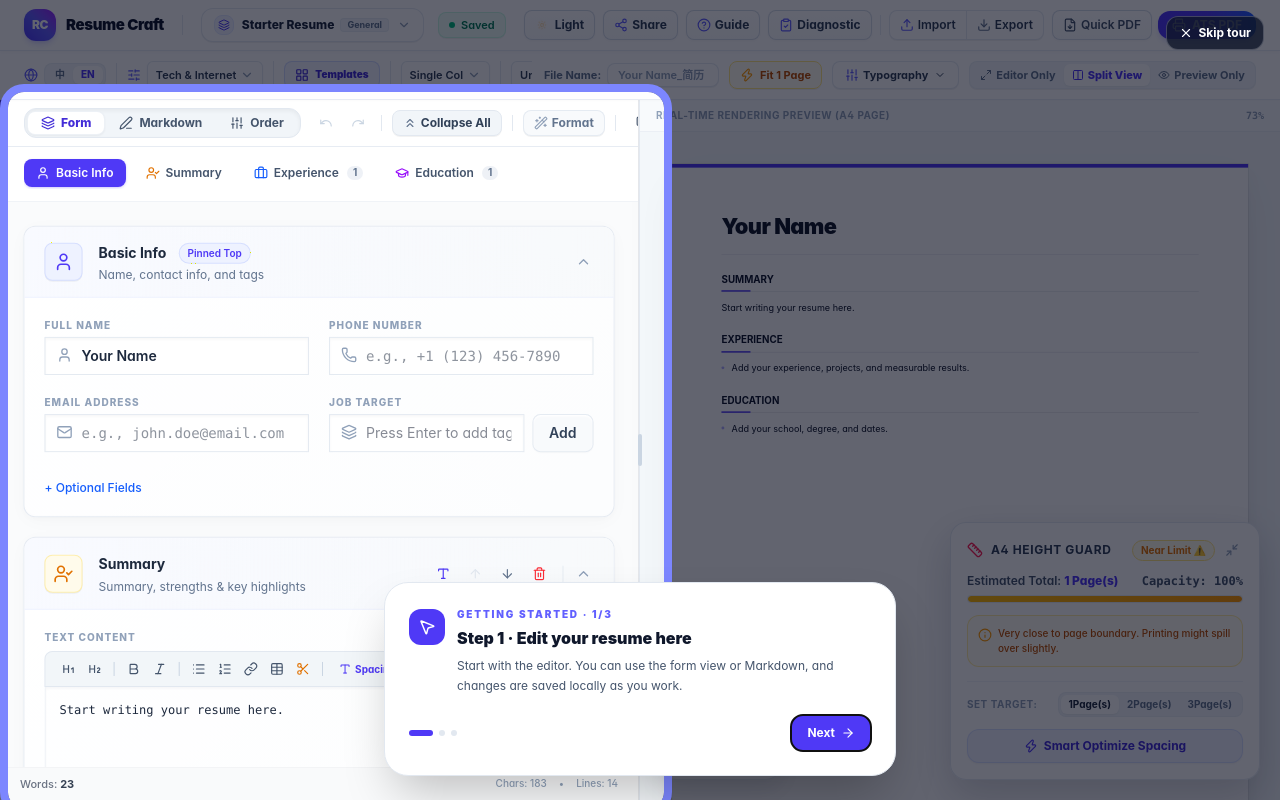
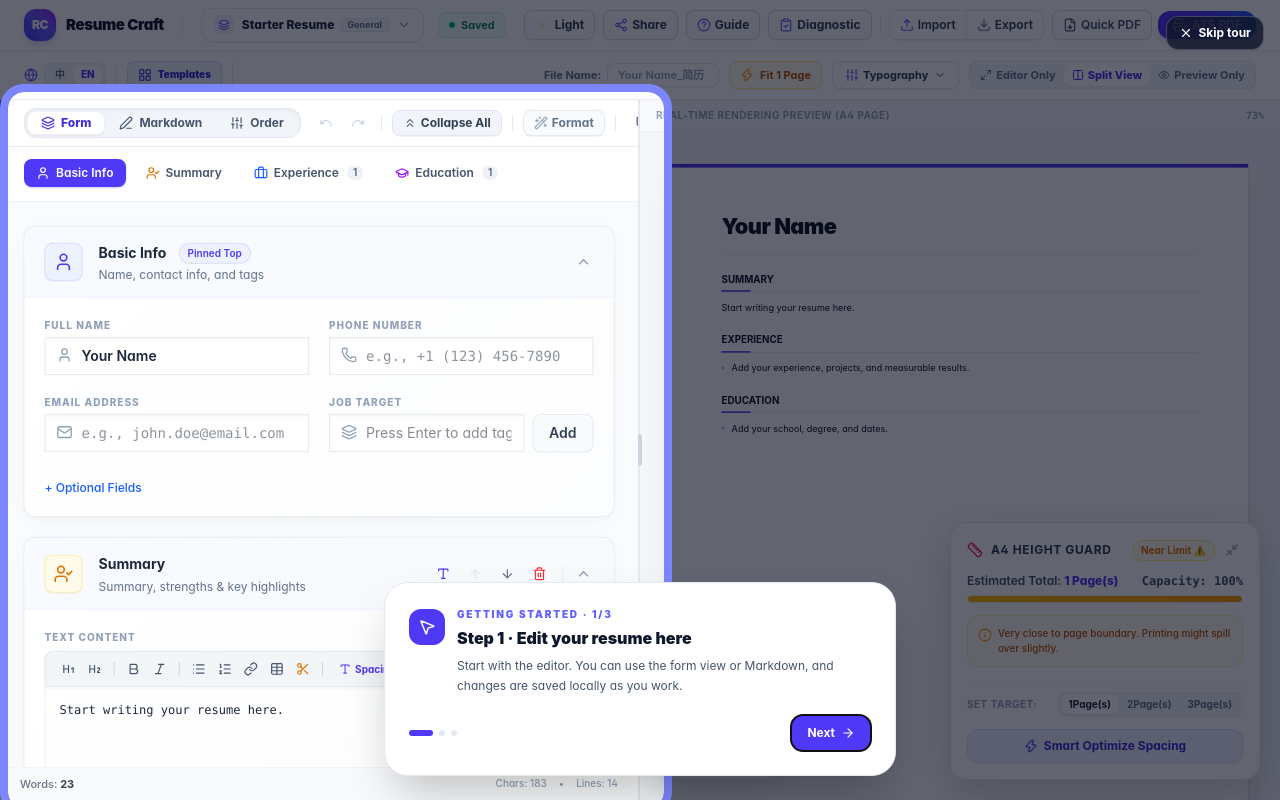
Before and after one commit to kunlong-luo/markdown-resume-builder, a React (Vite) app: page / in a window 1280 px wide. Built offline with nearby package versions, Linux system fonts and the light colour scheme.

Commit message:
ux: reduce toolbar selectors to template library only

```diff
--- a/src/components/toolbar/ToolbarSelectors.tsx
+++ b/src/components/toolbar/ToolbarSelectors.tsx
@@ -1,88 +1,18 @@
-import React, { useState } from 'react';
-import { SlidersHorizontal, LayoutGrid } from 'lucide-react';
-import { ResumeSettings, TemplateLayout, H2Style } from '../../types';
+import React from 'react';
+import { LayoutGrid } from 'lucide-react';
 import { useResumeStore } from '../../store/useResumeStore';
-import { CustomSelect, SelectOption } from '../ui/CustomSelect';
-import {
-  MASTER_PRESETS,
-  TOOLBAR_TRANSLATIONS,
-  findMatchingPresetId
-} from './toolbar-presets';
 
 interface ToolbarSelectorsProps {
-  onOpenAesthetics: () => void;
   onOpenTemplateCenter: () => void;
 }
 
 export function ToolbarSelectors({
-  onOpenAesthetics,
   onOpenTemplateCenter,
 }: ToolbarSelectorsProps) {
-  const {
-    settings,
-    updateSetting,
-    updateSettings,
-  } = useResumeStore();
+  const { settings } = useResumeStore();
   const isEn = settings.lang === 'en';
-  const t = isEn ? TOOLBAR_TRANSLATIONS.en : TOOLBAR_TRANSLATIONS.zh;
-
-  const [selectedPresetId, setSelectedPresetId] = useState<string>('tech');
-
-  const handleApplyPreset = (presetId: string) => {
-    if (!presetId) return;
-    if (presetId === 'custom') {
-      setSelectedPresetId('custom');
-      onOpenAesthetics();
-      return;
-    }
-    const preset = MASTER_PRESETS.find(p => p.id === presetId);
-    if (!preset) return;
-
-    setSelectedPresetId(presetId);
-    updateSettings(preset.settings as Partial<ResumeSettings>);
-  };
-
-  const currentPreset = findMatchingPresetId(settings, selectedPresetId);
-
-  const presetOptions: SelectOption[] = [
-    { value: 'custom', label: t.customStyle },
-    ...MASTER_PRESETS.map(p => ({
-      value: p.id,
-      label: isEn ? p.nameEn : p.name
-    }))
-  ];
-
-  const layoutOptions: SelectOption[] = [
-    { value: 'single', label: t.layoutSingle },
-    { value: 'two-column', label: t.layoutDouble },
-    { value: 'academic', label: t.layoutAcademic },
-    { value: 'modern-card', label: t.layoutModernCard },
-  ];
-
-  const titleStyleOptions: SelectOption[] = [
-    { value: 'accent-line', label: t.titleStyleLine },
-    { value: 'modern-badge', label: t.titleStyleBadge },
-    { value: 'minimal-clean', label: t.titleStyleMinimal },
-    { value: 'academic-line', label: t.titleStyleAcademic },
-    { value: 'bracket-tag', label: t.titleStyleBracket },
-  ];
 
   return (
-    <>
-      {/* Style Preset Selector */}
-      <div className="flex items-center gap-1.5 pr-2.5 border-r border-slate-200/90 dark:border-slate-800 shrink-0">
-        <SlidersHorizontal className="w-3.5 h-3.5 text-indigo-500 shrink-0 pointer-events-none" />
-        <CustomSelect
-          value={currentPreset}
-          onChange={handleApplyPreset}
-          options={presetOptions}
-          placeholder={t.customStyle}
-          size="xs"
-          triggerClassName="bg-indigo-50/90 dark:bg-indigo-950/60 border-indigo-200/80 dark:border-indigo-800/60 text-indigo-950 dark:text-indigo-300 font-bold text-[11px] h-7 rounded-lg hover:bg-indigo-100/80 dark:hover:bg-indigo-900/60 shadow-2xs"
-        />
-      </div>
-
-      {/* Visual Template Library */}
     <div className="flex items-center gap-1.5 pr-2.5 border-r border-slate-200/90 dark:border-slate-800 shrink-0">
       <button
         type="button"
@@ -94,28 +24,5 @@ export function ToolbarSelectors({
         {isEn ? 'Templates' : '模板库'}
       </button>
     </div>
-
-      {/* Template Column Layout Selector */}
-      <div className="flex items-center gap-1.5 pr-2.5 border-r border-slate-200/90 dark:border-slate-800 shrink-0">
-        <CustomSelect
-          value={settings.templateLayout}
-          onChange={(val) => updateSetting('templateLayout', val as TemplateLayout)}
-          options={layoutOptions}
-          size="xs"
-          triggerClassName="bg-white dark:bg-slate-800 border-slate-200/90 dark:border-slate-700 text-slate-700 dark:text-slate-200 font-medium text-[11px] h-7 rounded-lg hover:border-slate-300 dark:hover:border-slate-600 shadow-2xs"
-        />
-      </div>
-
-      {/* Title Style Selector */}
-      <div className="flex items-center gap-1.5 shrink-0">
-        <CustomSelect
-          value={settings.h2Style}
-          onChange={(val) => updateSetting('h2Style', val as H2Style)}
-          options={titleStyleOptions}
-          size="xs"
-          triggerClassName="bg-white dark:bg-slate-800 border-slate-200/90 dark:border-slate-700 text-slate-700 dark:text-slate-200 font-medium text-[11px] h-7 rounded-lg hover:border-slate-300 dark:hover:border-slate-600 shadow-2xs"
-        />
-      </div>
-    </>
   );
 }
```
Lines whose indentation alone changed are shown as unchanged.
